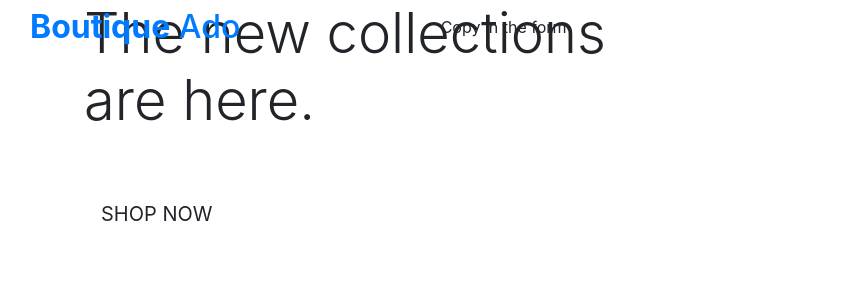
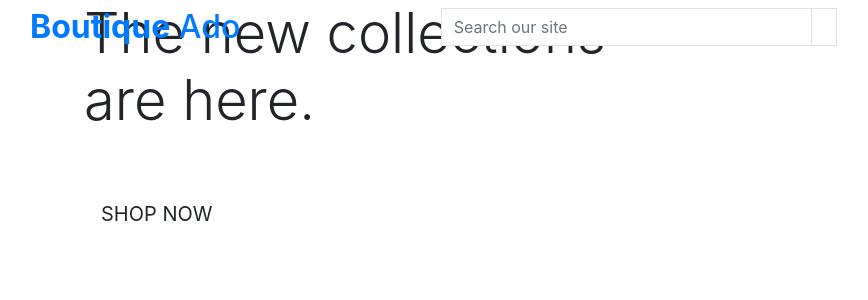
Before and after one commit to WSMorrison/BoutiqueAdo, a Django app: page / in a window 1280 px wide. Shown: the top 300 px of the page, without its empty margins (1-869 px from the left). Run offline with Django 3.2, Linux system fonts and the light colour scheme.

Commit message:
Add search form to base.html.

```diff
--- a/templates/base.html
+++ b/templates/base.html
@@ -49,7 +49,19 @@
                 </a>
             </div>
             <div class="col-12 col-lg-4 my-auto py-lg-0">
-                Copy in the form
+                <form method="GET" action="">
+                    <div class="input-group w-100">
+                        <input class="form-control border border-black rounded-0" type="text" name="q"
+                            placeholder="Search our site">
+                        <div class="input-group-append">
+                            <button class="form-control btn btn-black border border-black rounded-0" type="submit">
+                                <span class="icon">
+                                    <i class="fas fa-search"></i>
+                                </span>
+                            </button>
+                        </div>
+                    </div>
+                </form>
             </div>
             <div class="col-12 col-lg-4 my-auto py-lg-0">
                 <ul class="list-inline list-unstyled text-center text-lg-right my-0">
```
